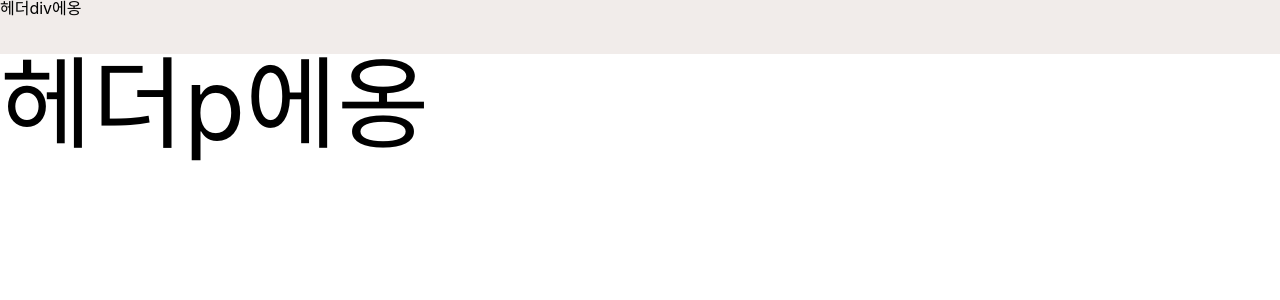
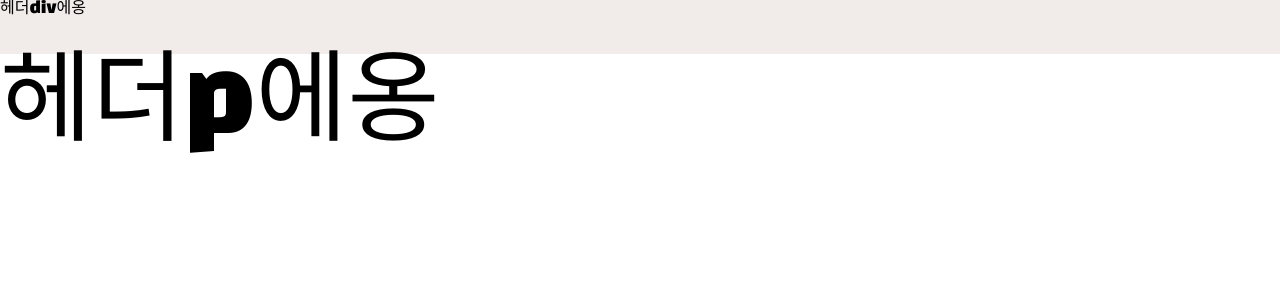
Before and after one commit to eoekstpal/zigzag-interactive-page, a React (Create React App) app: page / in a window 1280 px wide. Shown: the top 300 px of the page. Built offline with nearby package versions, Linux system fonts and the light colour scheme.

Commit message:
reset css 파일 수정, global font (black han sans) 적용

```diff
--- a/public/index.html
+++ b/public/index.html
@@ -2,7 +2,13 @@
 <html lang="en">
   <head>
     <meta charset="utf-8" />
-    <link rel="stylesheet" href="%PUBLIC_URL%/reset.css" />
+    <!-- reset css -->
+    <link rel="stylesheet" href="reset.css" />
+    <!-- font -->
+    <link rel="preconnect" href="https://fonts.googleapis.com">
+    <link rel="preconnect" href="https://fonts.gstatic.com" crossorigin>
+    <link href="https://fonts.googleapis.com/css2?family=Black+Han+Sans&display=swap" rel="stylesheet">
+
     <link rel="icon" href="%PUBLIC_URL%/favicon.ico" />
     <meta name="viewport" content="width=device-width, initial-scale=1" />
     <meta name="theme-color" content="#000000" />
--- a/public/reset.css
+++ b/public/reset.css
@@ -17,6 +17,7 @@
 	font-size: 100%;
 	font: inherit;
 	vertical-align: baseline;
+  box-sizing: border-box;
 }
 /* HTML5 display-role reset for older browsers */
 article, aside, details, figcaption, figure,
--- a/src/App.js
+++ b/src/App.js
@@ -1,11 +1,19 @@
+import { createGlobalStyle } from 'styled-components';
 import './App.css';
 import Header from './compnents/Header';
 
+// global font 적용
+const GlobalStyle = createGlobalStyle`
+  body{
+    font-family: 'Black Han Sans';
+  }
+  `;
 
 function App() {
   return (
     <>
-    <Header />
+      <GlobalStyle />
+      <Header />
     </>
   );
 }
```
